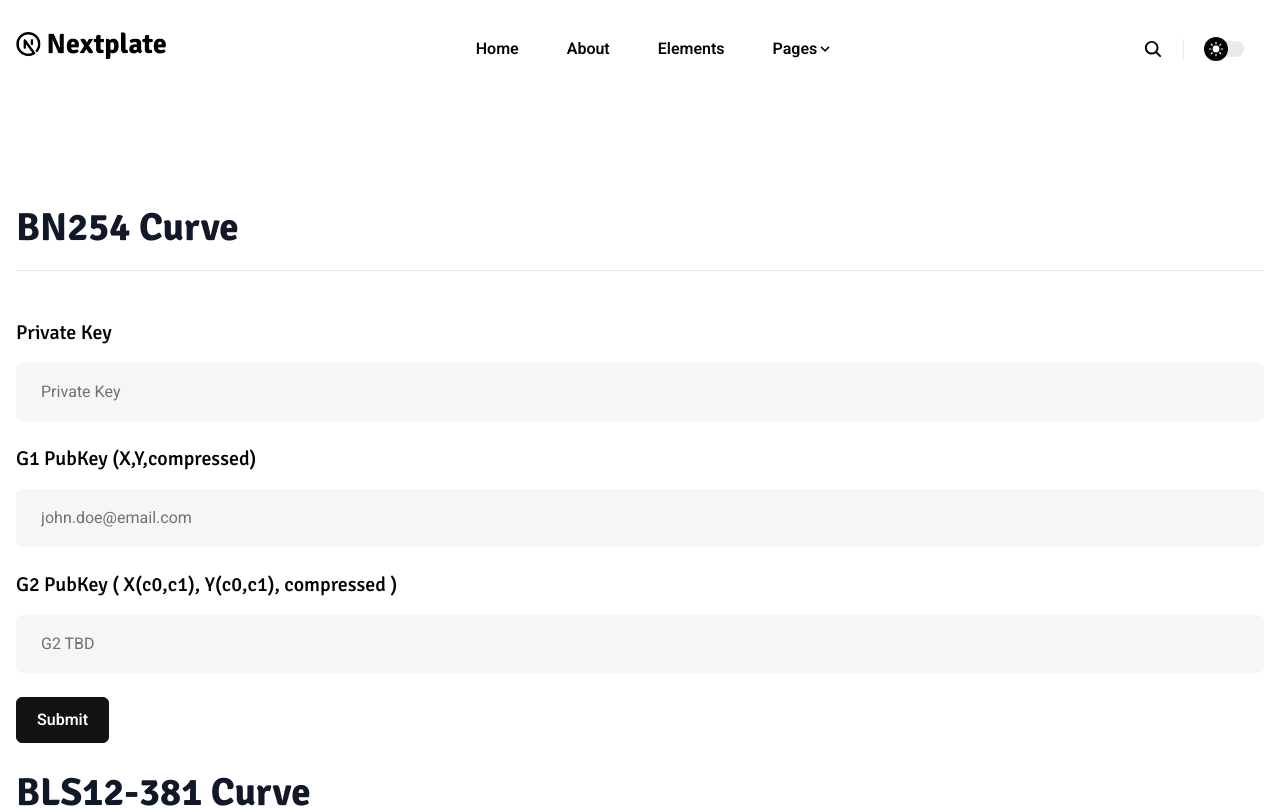
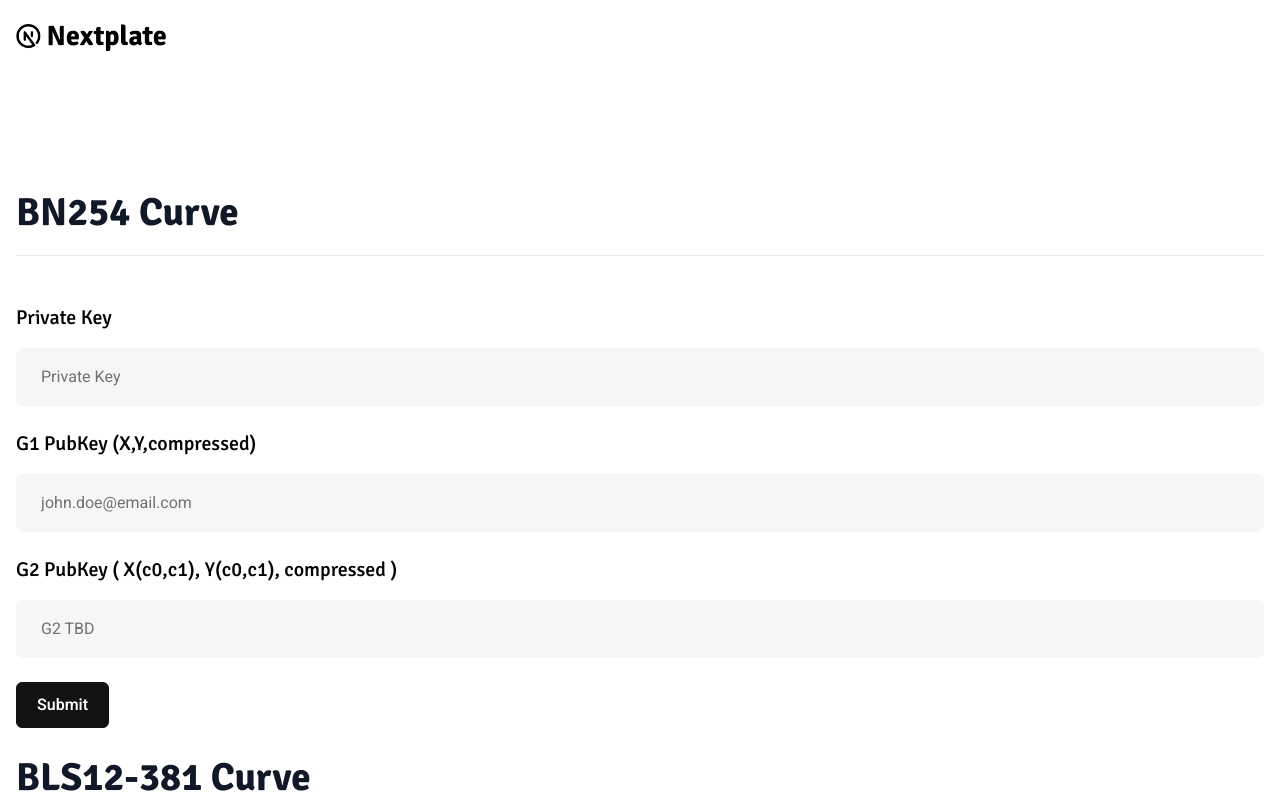
Before and after one commit to anupsv/bls-online, a Next.js app: page / in a window 1280 px wide. Shown: the top 808 px of the page. Built offline with nearby package versions, Linux system fonts and the light colour scheme; what tailwind-bootstrap-grid would draw is missing.

Commit message:
removing footer cause meh.

```diff
--- a/src/app/layout.tsx
+++ b/src/app/layout.tsx
@@ -59,7 +59,7 @@ export default function RootLayout({
         <Providers>
           <Header />
           <main>{children}</main>
-          <Footer />
+          {/*<Footer />*/}
         </Providers>
       </body>
     </html>
--- a/src/config/menu.json
+++ b/src/config/menu.json
@@ -1,48 +1,5 @@
 {
   "main": [
-    {
-      "name": "Home",
-      "url": "/"
-    },
-    {
-      "name": "About",
-      "url": "/about"
-    },
-    {
-      "name": "Elements",
-      "url": "/elements"
-    },
-    {
-      "name": "Pages",
-      "url": "",
-      "hasChildren": true,
-      "children": [
-        {
-          "name": "Contact",
-          "url": "/contact"
-        },
-        {
-          "name": "Blog",
-          "url": "/blog"
-        },
-        {
-          "name": "Authors",
-          "url": "/authors"
-        },
-        {
-          "name": "Categories",
-          "url": "/categories"
-        },
-        {
-          "name": "Search",
-          "url": "/search"
-        },
-        {
-          "name": "404 Page",
-          "url": "/404"
-        }
-      ]
-    }
   ],
   "footer": [
   ]
--- a/src/layouts/partials/Header.tsx
+++ b/src/layouts/partials/Header.tsx
@@ -138,26 +138,26 @@ const Header = () => {
             </li>
           )}
         </ul>
-        <div className="order-1 ml-auto flex items-center md:order-2 lg:ml-0">
-          {settings.search && (
-            <Link
-              className="mr-5 inline-block border-r border-border pr-5 text-xl text-dark hover:text-primary dark:border-darkmode-border dark:text-white"
-              href="/search"
-              aria-label="search"
-            >
-              <IoSearch />
-            </Link>
-          )}
-          <ThemeSwitcher className="mr-5" />
-          {navigation_button.enable && (
-            <Link
-              className="btn btn-outline-primary btn-sm hidden lg:inline-block"
-              href={navigation_button.link}
-            >
-              {navigation_button.label}
-            </Link>
-          )}
-        </div>
+        {/*<div className="order-1 ml-auto flex items-center md:order-2 lg:ml-0">*/}
+        {/*  {settings.search && (*/}
+        {/*    <Link*/}
+        {/*      className="mr-5 inline-block border-r border-border pr-5 text-xl text-dark hover:text-primary dark:border-darkmode-border dark:text-white"*/}
+        {/*      href="/search"*/}
+        {/*      aria-label="search"*/}
+        {/*    >*/}
+        {/*      <IoSearch />*/}
+        {/*    </Link>*/}
+        {/*  )}*/}
+        {/*  <ThemeSwitcher className="mr-5" />*/}
+        {/*  {navigation_button.enable && (*/}
+        {/*    <Link*/}
+        {/*      className="btn btn-outline-primary btn-sm hidden lg:inline-block"*/}
+        {/*      href={navigation_button.link}*/}
+        {/*    >*/}
+        {/*      {navigation_button.label}*/}
+        {/*    </Link>*/}
+        {/*  )}*/}
+        {/*</div>*/}
       </nav>
     </header>
   );
```
